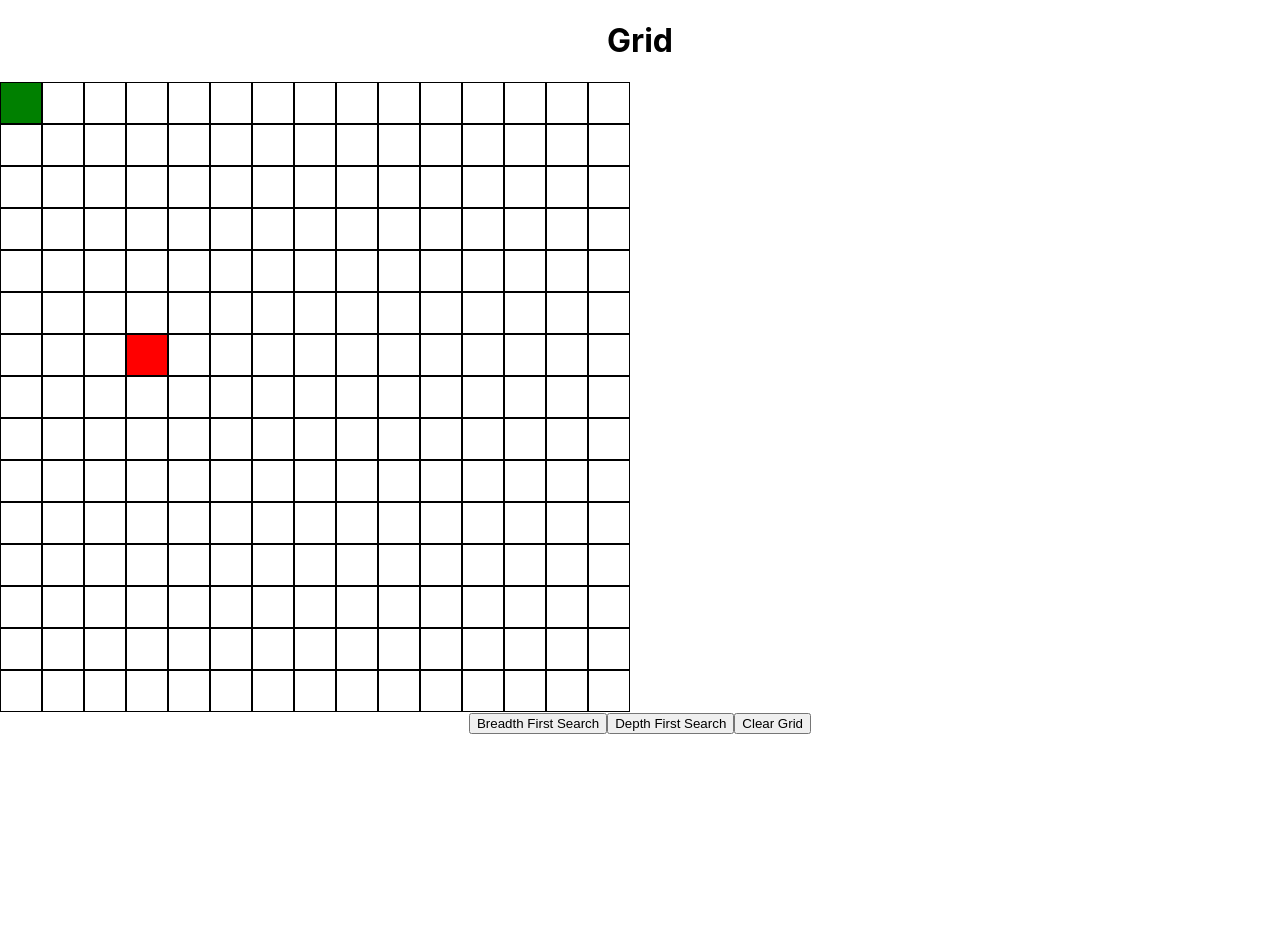
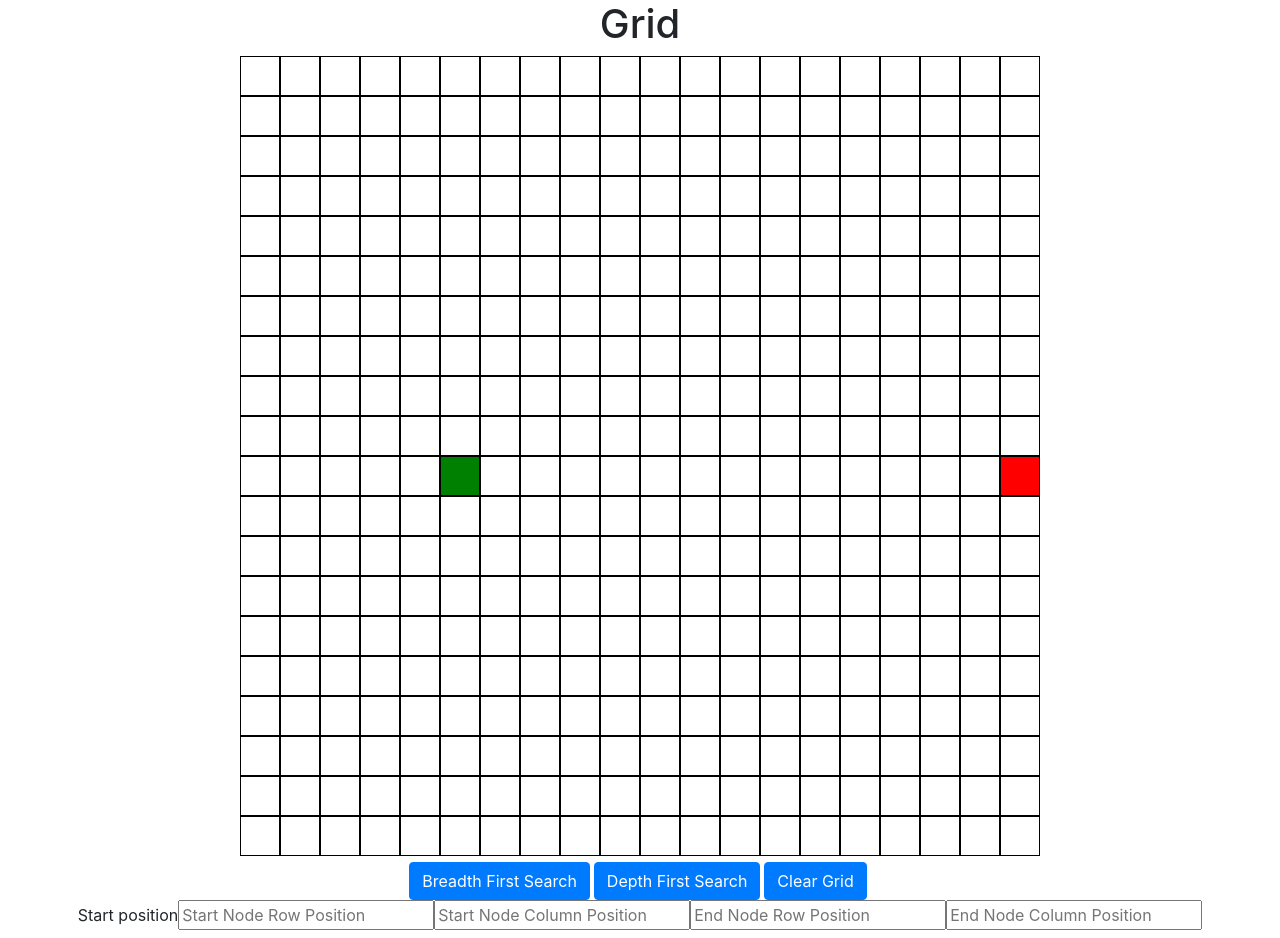
Before and after one commit to Jawny/Algorithm-Visualizer, a React (Create React App) app: page / in a window 1280 px wide. Before the commit the page ends 800 px from the top, so only its background shows below. Built offline with nearby package versions, Linux system fonts and the light colour scheme.

Commit message:
included bootstrap cdn and added input boxes to change start/end nodes

```diff
--- a/package.json
+++ b/package.json
@@ -6,7 +6,9 @@
     "@testing-library/jest-dom": "^4.2.4",
     "@testing-library/react": "^9.5.0",
     "@testing-library/user-event": "^7.2.1",
+    "bootstrap": "^4.5.0",
     "react": "^16.13.1",
+    "react-bootstrap": "^1.0.1",
     "react-dom": "^16.13.1",
     "react-scripts": "3.4.1"
   },
--- a/public/index.html
+++ b/public/index.html
@@ -24,6 +24,12 @@
       work correctly both with client-side routing and a non-root public URL.
       Learn how to configure a non-root public URL by running `npm run build`.
     -->
+    <link
+      rel="stylesheet"
+      href="https://maxcdn.bootstrapcdn.com/bootstrap/4.0.0/css/bootstrap.min.css"
+      integrity="sha384-Gn5384xqQ1aoWXA+058RXPxPg6fy4IWvTNh0E263XmFcJlSAwiGgFAW/dAiS6JXm"
+      crossorigin="anonymous"
+    />
     <title>React App</title>
   </head>
   <body>
--- a/src/algorithms/BreadthFirstSearch.js
+++ b/src/algorithms/BreadthFirstSearch.js
@@ -15,26 +15,24 @@ function BFS(node, grid) {
 function searchThroughNeighboursHelper(node, grid, visited, queue) {
   let x = node.x;
   let y = node.y;
-  let rows = grid.length;
-  let cols = grid[0].length;
 
   // add right neighbour
-  if (x + 1 < cols && !visited.has(grid[x + 1][y])) {
+  if (x < grid[0].length - 1 && !visited.has(grid[x + 1][y])) {
     visited.add(grid[x + 1][y]);
     queue.push(grid[x + 1][y]);
   }
   // add bottom neighbour
-  if (y + 1 < rows && !visited.has(grid[x][y + 1])) {
+  if (y < grid.length - 1 && !visited.has(grid[x][y + 1])) {
     visited.add(grid[x][y + 1]);
     queue.push(grid[x][y + 1]);
   }
   // add left neighbour
-  if (x - 1 > 0 && !visited.has(grid[x - 1][y])) {
+  if (x > 0 && !visited.has(grid[x - 1][y])) {
     visited.add(grid[x - 1][y]);
     queue.push(grid[x - 1][y]);
   }
   // add top neighbour
-  if (y - 1 > 0 && !visited.has(grid[x][y - 1])) {
+  if (y > 0 && !visited.has(grid[x][y - 1])) {
     visited.add(grid[x][y - 1]);
     queue.push(grid[x][y - 1]);
   }
--- a/src/grid/Grid.css
+++ b/src/grid/Grid.css
@@ -2,7 +2,10 @@
   display: flex;
 }
 
+.screen {
+  background-size: cover;
+}
+
 .grid {
-  margin-left: auto;
-  margin-right: auto;
+  display: inline-block;
 }
--- a/src/grid/Grid.js
+++ b/src/grid/Grid.js
@@ -4,13 +4,13 @@ import "./Grid.css";
 import BFS from "../algorithms/BreadthFirstSearch";
 import DFS from "../algorithms/DepthFirstSearch";
 
-const cols = 15;
-const rows = 15;
+const cols = 20;
+const rows = 20;
 
-const NODE_START_ROW = 0;
-const NODE_START_COL = 0;
-const NODE_END_ROW = 6;
-const NODE_END_COL = 3;
+let NODE_START_ROW = 10;
+let NODE_START_COL = 5;
+let NODE_END_ROW = 10;
+let NODE_END_COL = 19;
 
 const Grid = () => {
   const [grid, setGrid] = useState([]);
@@ -110,7 +110,7 @@ const Grid = () => {
 
   // Create grid with nodes
   const gridWithNode = (
-    <div>
+    <div className="grid">
       {grid.map((rowOfSpots, rowIndex) => {
         return (
           <div key={rowIndex} className="row">
@@ -134,12 +134,83 @@ const Grid = () => {
       })}
     </div>
   );
+  // Change start node Row position
+  const handleStartChangeRow = (event) => {
+    // Set current starting node to false
+    grid[NODE_START_ROW][NODE_START_COL].isStart = false;
+    // check if event value is valid
+    if (event.target.value === "" || isNaN(event.target.value)) {
+    } else {
+      NODE_START_ROW = event.target.value;
+    }
+    // set new start row node
+    grid[NODE_START_ROW][NODE_START_COL].isStart = true;
+    deepCopyAndSetGridState(grid);
+  };
+
+  // Change start node Col position
+  const handleStartChangeCol = (event) => {
+    // Set current starting node to false
+    grid[NODE_START_ROW][NODE_START_COL].isStart = false;
+    // check if event value is valid
+    if (event.target.value === "" || isNaN(event.target.value)) {
+    } else {
+      NODE_START_COL = event.target.value;
+    }
+    // set new start col node
+    grid[NODE_START_ROW][NODE_START_COL].isStart = true;
+    deepCopyAndSetGridState(grid);
+  };
+  // Change end node Row position
+  const handleEndChangeRow = (event) => {
+    // Set current starting node to false
+    grid[NODE_END_ROW][NODE_END_COL].isEnd = false;
+    // check if event value is valid
+    if (event.target.value === "" || isNaN(event.target.value)) {
+    } else {
+      NODE_END_ROW = event.target.value;
+    }
+    // set new start row node
+    grid[NODE_END_ROW][NODE_END_COL].isEnd = true;
+    deepCopyAndSetGridState(grid);
+  };
+  // Change end node Col position
+  const handleEndChangeCol = (event) => {
+    // Set current end node to false
+    grid[NODE_END_ROW][NODE_END_COL].isEnd = false;
+    // check if event value is valid
+    if (event.target.value === "" || isNaN(event.target.value)) {
+    } else {
+      NODE_END_COL = event.target.value;
+    }
+    // set new end col node
+    grid[NODE_END_ROW][NODE_END_COL].isEnd = true;
+    deepCopyAndSetGridState(grid);
+  };
+
+  const deepCopyAndSetGridState = (grid) => {
+    let newGrid = [];
+    for (let i = 0; i < grid.length; i++) {
+      newGrid.push([]);
+      for (let j = 0; j < grid[0].length; j++) {
+        newGrid[i].push(0);
+      }
+    }
+
+    for (let i = 0; i < rows; i++) {
+      for (let j = 0; j < cols; j++) {
+        newGrid[i][j] = JSON.parse(JSON.stringify(grid[i][j]));
+      }
+    }
+    setGrid(newGrid);
+  };
+
   return (
-    <div className="grid">
+    <div className="screen">
       <h1> Grid </h1>
-      {gridWithNode}
+      <div>{gridWithNode}</div>
       <button
-        className="BFS"
+        className="btn btn-primary mr-1"
         onClick={() => {
           clearGrid();
           runAlgorithm(BFS(grid[NODE_START_ROW][NODE_START_COL], grid));
@@ -148,7 +219,7 @@ const Grid = () => {
         Breadth First Search
       </button>
       <button
-        className="DFS"
+        className="btn btn-primary mr-1"
         onClick={() => {
           clearGrid();
           runAlgorithm(DFS(grid[NODE_START_ROW][NODE_START_COL], grid));
@@ -158,13 +229,46 @@ const Grid = () => {
         Depth First Search
       </button>
       <button
-        className="clear"
+        className="btn btn-primary mr-1"
         onClick={() => {
           clearGrid();
         }}
       >
         Clear Grid
       </button>
+      <div>
+        <label>
+          Start position
+          {/* start node row */}
+          <input
+            type="text"
+            placeholder="Start Node Row Position"
+            name="x-coord"
+            onChange={handleStartChangeRow}
+          />
+          {/* start node col */}
+          <input
+            type="text"
+            placeholder="Start Node Column Position"
+            name="y-coord"
+            onChange={handleStartChangeCol}
+          />
+          {/* end node row */}
+          <input
+            type="text"
+            placeholder="End Node Row Position"
+            name="y-coord"
+            onChange={handleEndChangeRow}
+          />
+          {/* end node col */}
+          <input
+            type="text"
+            placeholder="End Node Column Position"
+            name="y-coord"
+            onChange={handleEndChangeCol}
+          />
+        </label>
+      </div>
     </div>
   );
 };
```
Also changed, not shown: src/algorithms/Dijkstras.js (+28 -1 lines), 1 other file (tests, documents, lock files or other folders).
